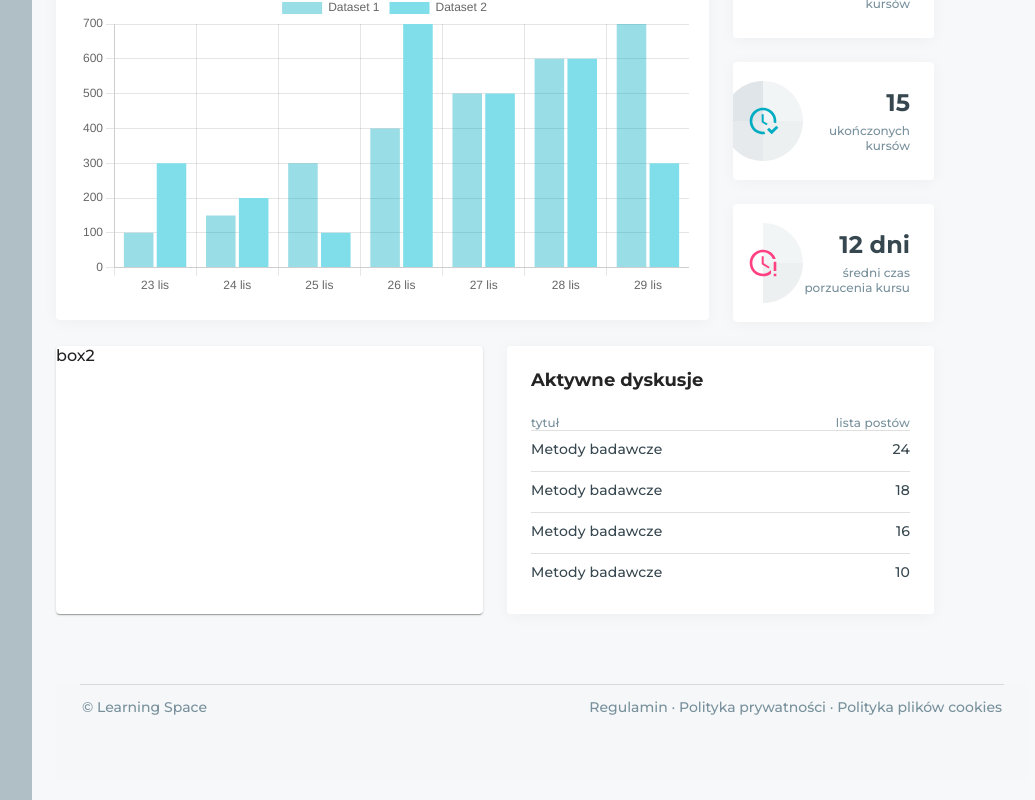
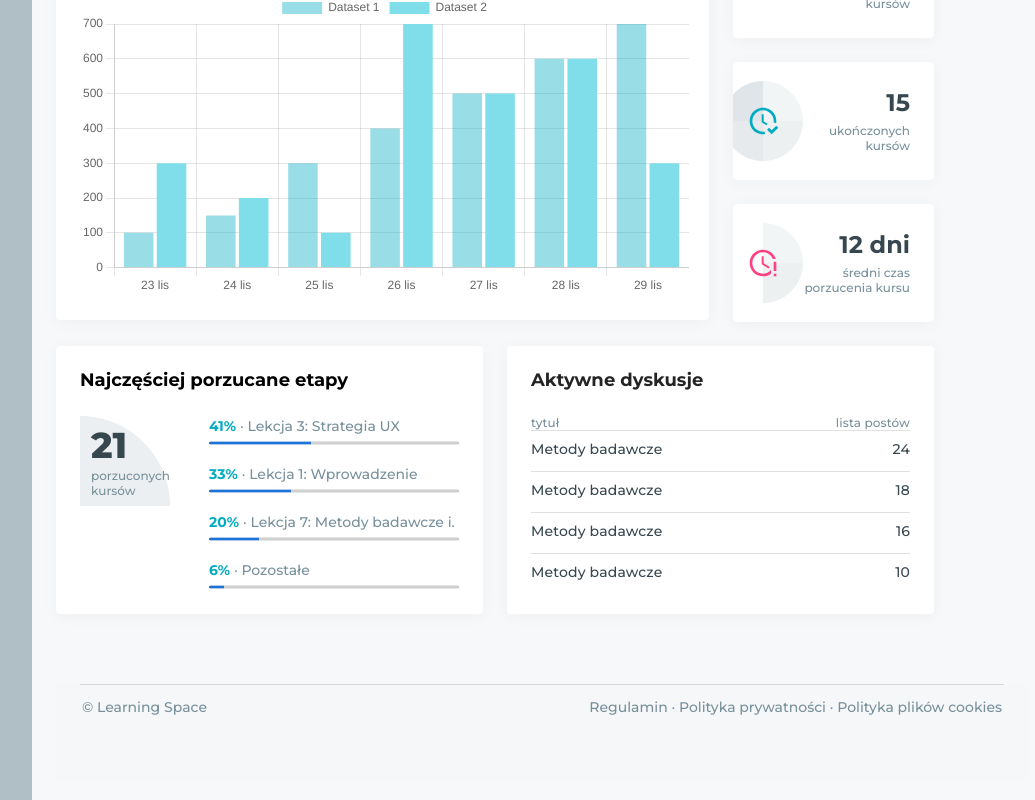
Before and after one commit to MishanyaZh/courses, a React (Create React App) app: page /courseplan in a window 1280 px wide. Shown: the part 619-1419 px from the top of the page, without its empty margins (228-1263 px from the left). Built offline with nearby package versions, Linux system fonts and the light colour scheme.

Commit message:
ProgressBar

```diff
--- /dev/null
+++ b/src/components/CoursePlan/AbandonedStages/AbandonedStages.jsx
@@ -0,0 +1,30 @@
+import React from 'react';
+import {
+  Content,
+  Description,
+  ProgressBox,
+  SubTitle,
+  Title,
+  Value,
+} from './AbandonedStages.styled';
+
+import ProgressBar from './ProgressBar/ProgressBar';
+import progressimg from '../AbandonedStages/progressimg.svg';
+
+const AbandonedStages = () => {
+  return (
+    <ProgressBox>
+      <Title>Najczęściej porzucane etapy</Title>
+      <Content>
+        <Description img={progressimg}>
+          <Value>21</Value>
+          <SubTitle>porzuconych kursów</SubTitle>
+        </Description>
+        <div>
+          <ProgressBar />
+        </div>
+      </Content>
+    </ProgressBox>
+  );
+};
+export default AbandonedStages;
--- /dev/null
+++ b/src/components/CoursePlan/AbandonedStages/AbandonedStages.styled.jsx
@@ -0,0 +1,59 @@
+import styled from '@emotion/styled';
+import Paper from '@mui/material/Paper';
+
+export const ProgressBox = styled(Paper)`
+  box-sizing: border-box;
+  width: 427px;
+  height: 268px;
+  margin-right: 24px;
+  padding: 24px;
+  box-shadow: 0px 2px 16px rgba(0, 0, 0, 0.04);
+`;
+
+export const Title = styled.div`
+  font-style: normal;
+  font-weight: 700;
+  font-size: 18px;
+  line-height: 1.22;
+  margin-bottom: 24px;
+
+  color: #000000;
+`;
+export const Content = styled.div`
+  display: flex;
+  flex-direction: row;
+  align-items: flex-start;
+`;
+export const Description = styled.div`
+  width: 90px;
+  height: 90px;
+
+  display: flex;
+  flex-direction: column;
+  justify-content: center;
+
+  margin-right: 39px;
+  padding-left: 11px;
+  box-sizing: border-box;
+
+  background-repeat: no-repeat;
+  background-image: ${img => `url(${img.img})`};
+`;
+
+export const Value = styled.div`
+  font-style: normal;
+  font-weight: 800;
+  font-size: 36px;
+  line-height: 1.22;
+
+  color: #37474f;
+`;
+
+export const SubTitle = styled.div`
+  font-style: normal;
+  font-weight: 500;
+  font-size: 12px;
+  line-height: 1.25;
+
+  color: #78909c;
+`;
--- /dev/null
+++ b/src/components/CoursePlan/AbandonedStages/ProgressBar/ProgressBar.jsx
@@ -0,0 +1,36 @@
+import React, { useState, useEffect } from 'react';
+import { ProgresItem, Progress, Title, Value } from './ProgressBar.styled';
+
+const createData = (title, value, id) => {
+  return { title, value, id };
+};
+
+const items = [
+  createData('Lekcja 3: Strategia UX', 41, 1),
+  createData('Lekcja 1: Wprowadzenie', 33, 2),
+  createData('Lekcja 7: Metody badawcze i.', 20, 3),
+  createData('Pozostałe', 6, 4),
+];
+
+const ProgressBar = () => {
+  const [progress, setProgress] = useState(items);
+
+  useEffect(() => {
+    setProgress(items);
+  }, []);
+
+  return (
+    <>
+      {progress.map(item => (
+        <ProgresItem key={item.id}>
+          <label for={item.id}>
+            <Value>{item.value}% </Value> <Title> · {item.title}</Title>
+          </label>
+          <Progress id={item.id} value={item.value} max={100} />
+        </ProgresItem>
+      ))}
+    </>
+  );
+};
+
+export default ProgressBar;
--- /dev/null
+++ b/src/components/CoursePlan/AbandonedStages/ProgressBar/ProgressBar.styled.jsx
@@ -0,0 +1,27 @@
+import styled from '@emotion/styled';
+
+export const ProgresItem = styled.div`
+  display: flex;
+  flex-direction: column;
+  margin-bottom: 18px;
+`;
+export const Progress = styled.progress`
+  width: 250px;
+  height: 6px;
+  margin-top: 5px;
+`;
+export const Value = styled.span`
+  font-style: normal;
+  font-weight: 700;
+  font-size: 14px;
+  line-height: 1.2;
+  color: #00acc1;
+`;
+export const Title = styled.span`
+  font-style: normal;
+  font-weight: 400;
+  font-size: 14px;
+  line-height: 1.2;
+
+  color: #78909c;
+`;
--- a/src/components/CoursePlan/StatisticsCourseList/StatisticsCourseList.jsx
+++ b/src/components/CoursePlan/StatisticsCourseList/StatisticsCourseList.jsx
@@ -4,13 +4,13 @@ import StatisticForm from '../StatisticForm/StatisticForm';
 import DynamicsCourses from '../DynamicsCourses/DynamicsCourses';
 import SoldCoursesList from '../SoldCoursesList/SoldCoursesList';
 import ActiveDiscussion from '../ActiveDiscussion/ActiveDiscussion';
+import AbandonedStages from '../AbandonedStages/AbandonedStages';
 import {
   Rating,
   Row,
   Chart,
   CardsBox,
   Column,
-  Progress,
 } from './StatisticsCourseList.styled';
 
 const StatisticsCourseList = () => {
@@ -31,7 +31,7 @@ const StatisticsCourseList = () => {
           </Column>
         </Row>
         <Row>
-          <Progress>box2</Progress>
+          <AbandonedStages />
           <ActiveDiscussion />
         </Row>
       </CardsBox>
--- a/src/components/CoursePlan/StatisticsCourseList/StatisticsCourseList.styled.jsx
+++ b/src/components/CoursePlan/StatisticsCourseList/StatisticsCourseList.styled.jsx
@@ -31,9 +31,3 @@ export const Column = styled.div`
   display: flex;
   flex-direction: column;
 `;
-
-export const Progress = styled(Paper)`
-  width: 427px;
-  height: 268px;
-  margin-right: 24px;
-`;
```
Also changed, not shown: src/components/CoursePlan/AbandonedStages/progressimg.svg (added), 1 other file (tests, documents, lock files or other folders).
